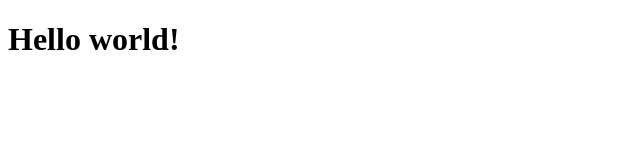
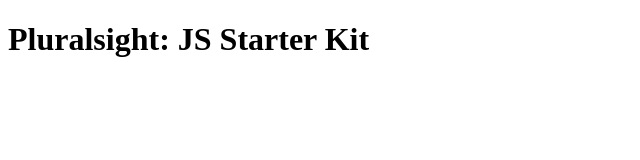
Before and after one commit to robhortn/pluralsight-jsStarterKit, a website: page src/index.html in a window 1280 px wide. Shown: the whole page, without its empty margins (0-640 px from the left). Drawn offline with Linux system fonts and the light colour scheme.

Commit message:
Adding startMessage.js. Adding localtunnel. Adding to package.json npm scripts: localtunnel, share, security-check and open:src

```diff
--- /dev/null
+++ b/buildScripts/startMessage.js
@@ -0,0 +1,3 @@
+var chalk = require('chalk');
+
+console.log(chalk.green('Starting app in DEV mode ...'));
--- a/src/index.html
+++ b/src/index.html
@@ -4,6 +4,6 @@
 			<meta charset="UTF-8">
 	</head>
 	<body>
-		<h1>Hello world!</h1>
+		<h1>Pluralsight: JS Starter Kit</h1>
 	</body>
 </html>
```
Also changed, not shown: package.json (+6 -1 lines).
